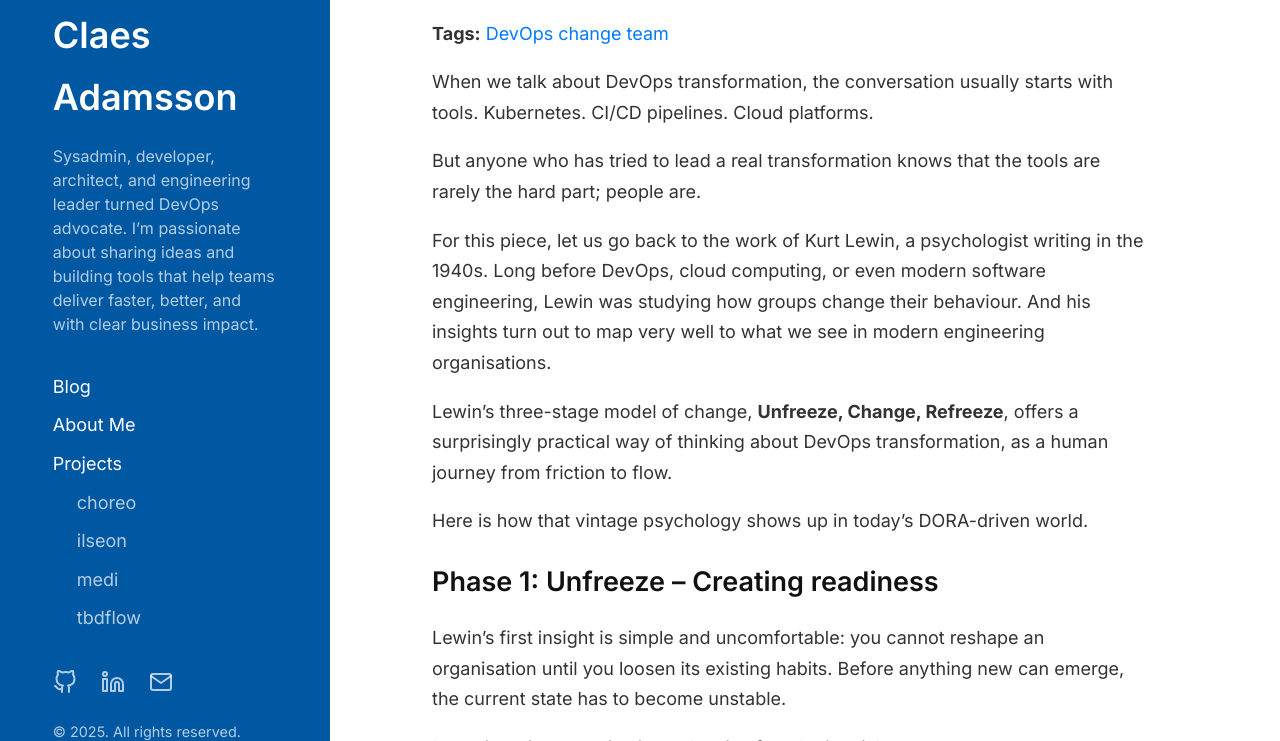
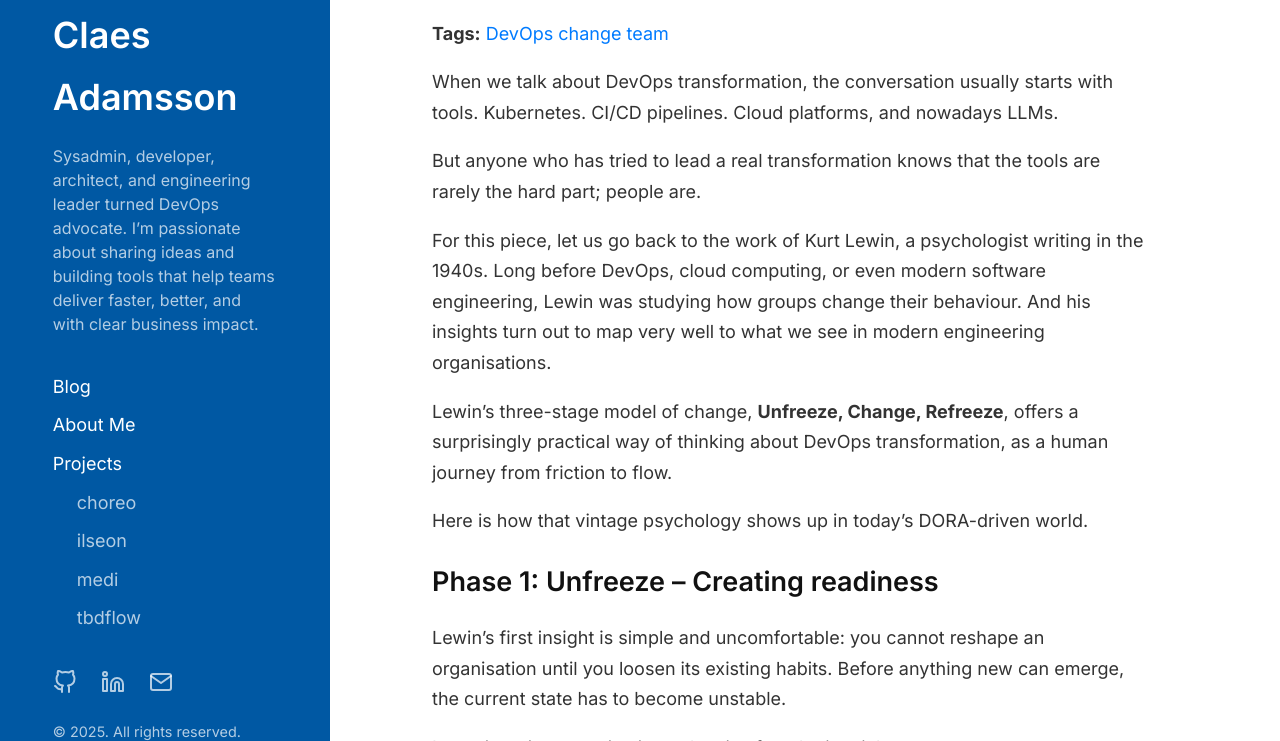
Before and after one commit to cladam/cladam.github.io, a Jekyll site: the page built from _posts/2025-12-22-lewin-and-devops.md, in a window 1280 px wide and 900 px high, cut to the strip 159-900 px from the top of the window. Built offline with Jekyll 4.4.1, drawn with Linux system fonts in a browser that asks for light colours; comment, search, counter and statistics services are not loaded.

Commit message:
fix: update formatting and text

```diff
--- a/_posts/2025-12-22-lewin-and-devops.md
+++ b/_posts/2025-12-22-lewin-and-devops.md
@@ -5,7 +5,7 @@
 comments: true
 ---
 
-When we talk about DevOps transformation, the conversation usually starts with tools. Kubernetes. CI/CD pipelines. Cloud platforms.
+When we talk about DevOps transformation, the conversation usually starts with tools. Kubernetes. CI/CD pipelines. Cloud platforms, and nowadays LLMs.
 
 But anyone who has tried to lead a real transformation knows that the tools are rarely the hard part; people are.
 
```
